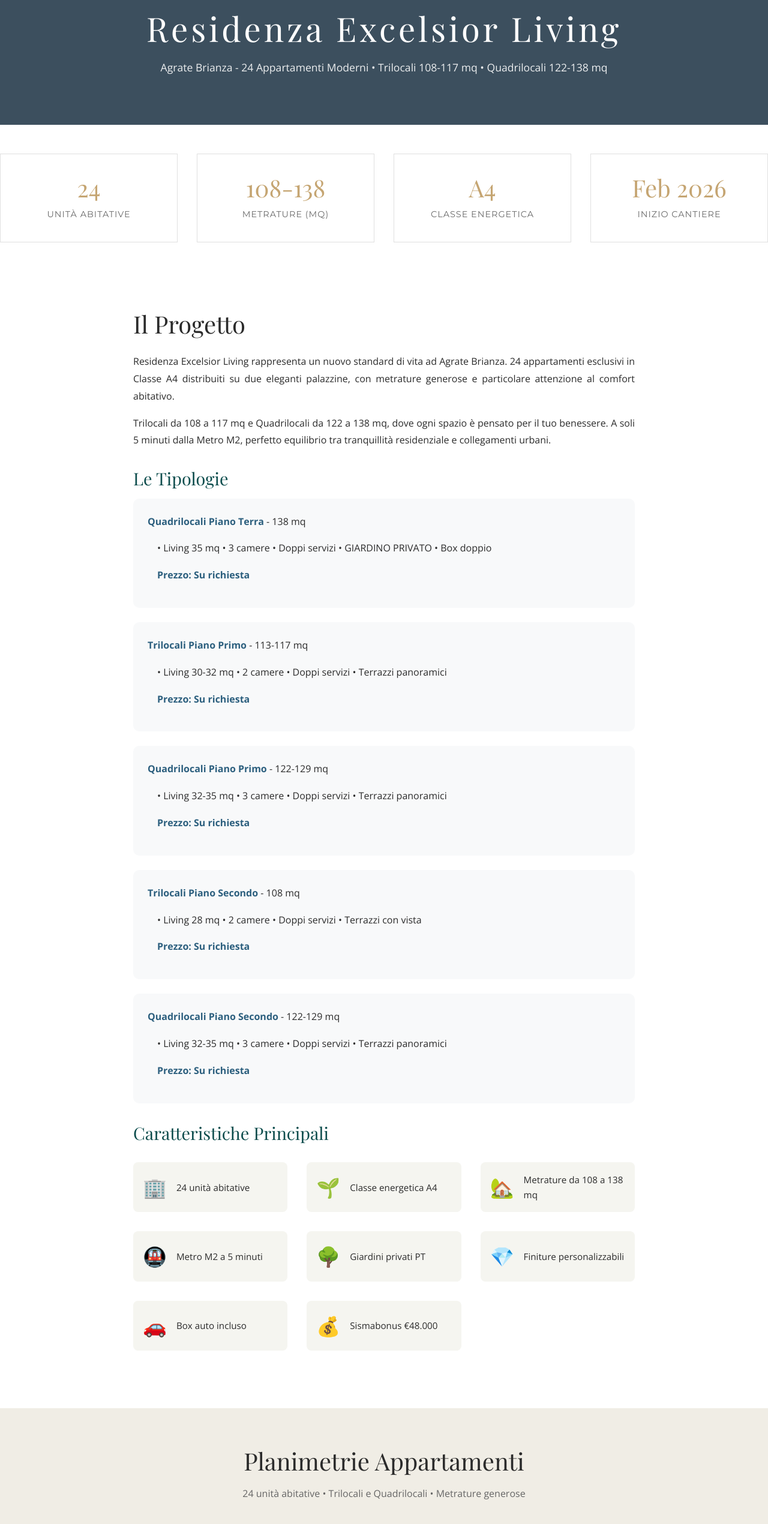
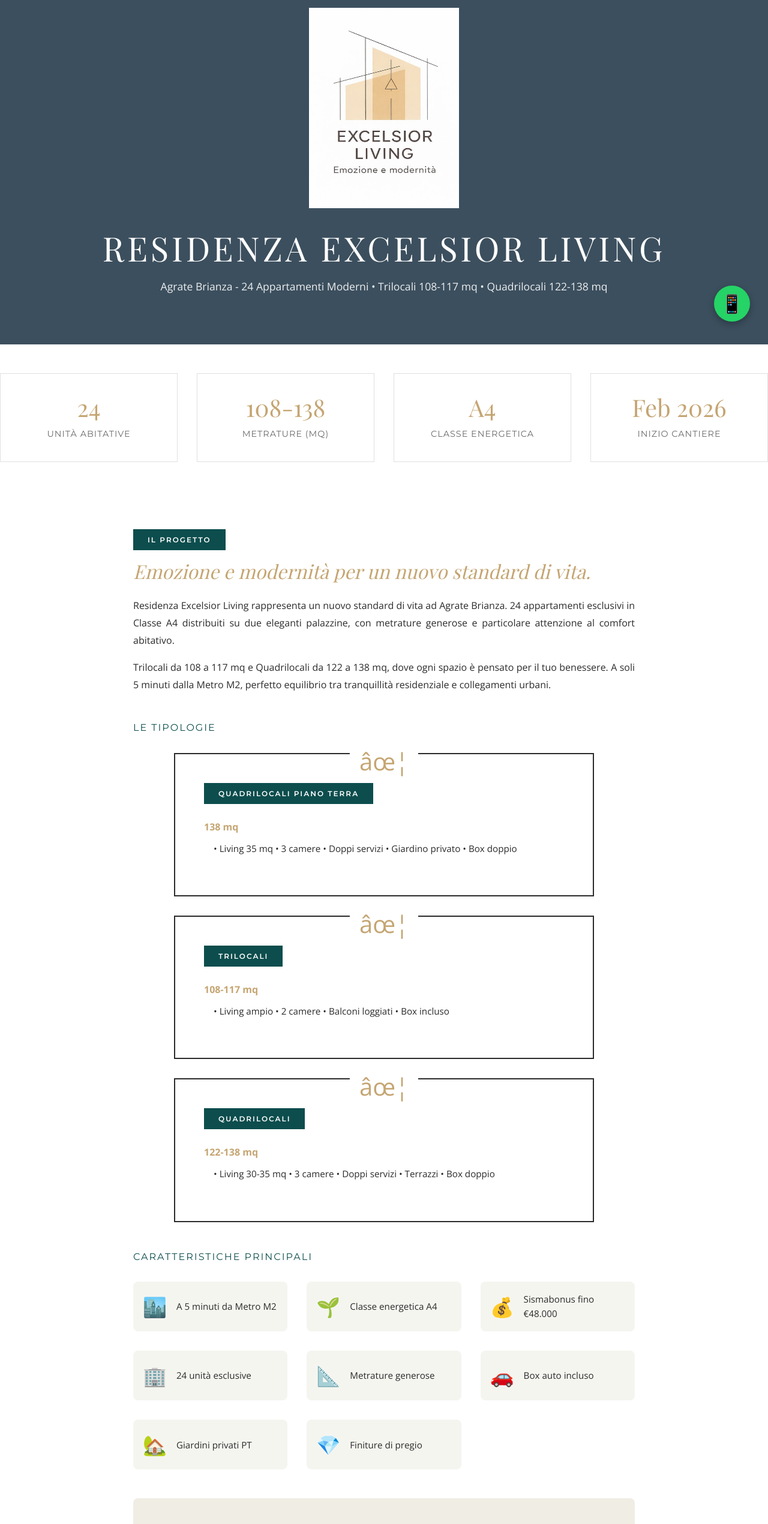
Before and after one commit to max11beretta-creator/smliving-website, a React (Vite) app: page /excelsior-living in a window 1280 px wide. Shown: the part 234-2774 px from the top of the page at 60% size. Built offline with nearby package versions, Linux system fonts and the light colour scheme; a web font is replaced by a local one.

Commit message:
Revamp Excelsior Living page with new design elements
Updated the Excelsior Living page with a new logo, revised headings, and improved layout for better visual appeal. Enhanced the description and features sections for clarity and added a WhatsApp contact button.

```diff
--- a/src/pages/ExcelsiorLiving.jsx
+++ b/src/pages/ExcelsiorLiving.jsx
@@ -1,8 +1,19 @@
 function ExcelsiorLiving() {
   return (
     <div className="project-detail">
+      {/* Hero with Logo */}
       <section className="project-hero">
-        <h1>Residenza Excelsior Living</h1>
+        <img
+          src="/images/logos/excelsior-logo.png"
+          alt="Excelsior Living - Emozione e modernità"
+          style={{
+            maxWidth: '250px',
+            height: 'auto',
+            margin: '0 auto 2rem',
+            display: 'block'
+          }}
+        />
+        <h1>RESIDENZA EXCELSIOR LIVING</h1>
         <p>Agrate Brianza - 24 Appartamenti Moderni • Trilocali 108-117 mq • Quadrilocali 122-138 mq</p>
       </section>
 
@@ -27,7 +38,11 @@
         </div>
 
         <section className="description-section">
-          <h2>Il Progetto</h2>
+          <span className="label-category">IL PROGETTO</span>
+          <h2 className="title-gold">
+            Emozione e modernità per un nuovo standard di vita.
+          </h2>
+
           <p>
             Residenza Excelsior Living rappresenta un nuovo standard di vita ad Agrate Brianza.
             24 appartamenti esclusivi in Classe A4 distribuiti su due eleganti palazzine,
@@ -39,193 +54,207 @@
             tranquillità residenziale e collegamenti urbani.
           </p>
 
-          <h3 style={{marginTop: '2rem', marginBottom: '1rem'}}>Le Tipologie</h3>
+          <h3 style={{marginTop: '3rem', marginBottom: '1.5rem', fontFamily: 'var(--font-sans)', textTransform: 'uppercase', letterSpacing: '2px', fontSize: '1rem'}}>
+            Le Tipologie
+          </h3>
 
-          <div style={{background: '#f8f9fa', padding: '1.5rem', borderRadius: '10px', marginBottom: '1.5rem'}}>
-            <p><strong style={{color: '#2C5F7E'}}>Quadrilocali Piano Terra</strong> - 138 mq</p>
-            <p style={{marginLeft: '1rem'}}>• Living 35 mq • 3 camere • Doppi servizi • GIARDINO PRIVATO • Box doppio</p>
-            <p style={{marginLeft: '1rem', marginTop: '0.5rem', color: '#2C5F7E', fontWeight: 'bold'}}>
-              Prezzo: Su richiesta
-            </p>
+          <div className="overlay-box" style={{textAlign: 'left', marginBottom: '1.5rem'}}>
+            <span className="label-category">QUADRILOCALI PIANO TERRA</span>
+            <p style={{marginBottom: '0.5rem'}}><strong style={{color: 'var(--gold-elegant)'}}>138 mq</strong></p>
+            <p style={{marginLeft: '1rem', fontSize: '0.95rem'}}>• Living 35 mq • 3 camere • Doppi servizi • Giardino privato • Box doppio</p>
           </div>
 
-          <div style={{background: '#f8f9fa', padding: '1.5rem', borderRadius: '10px', marginBottom: '1.5rem'}}>
-            <p><strong style={{color: '#2C5F7E'}}>Trilocali Piano Primo</strong> - 113-117 mq</p>
-            <p style={{marginLeft: '1rem'}}>• Living 30-32 mq • 2 camere • Doppi servizi • Terrazzi panoramici</p>
-            <p style={{marginLeft: '1rem', marginTop: '0.5rem', color: '#2C5F7E', fontWeight: 'bold'}}>
-              Prezzo: Su richiesta
-            </p>
+          <div className="overlay-box" style={{textAlign: 'left', marginBottom: '1.5rem'}}>
+            <span className="label-category">TRILOCALI</span>
+            <p style={{marginBottom: '0.5rem'}}><strong style={{color: 'var(--gold-elegant)'}}>108-117 mq</strong></p>
+            <p style={{marginLeft: '1rem', fontSize: '0.95rem'}}>• Living ampio • 2 camere • Balconi loggiati • Box incluso</p>
           </div>
 
-          <div style={{background: '#f8f9fa', padding: '1.5rem', borderRadius: '10px', marginBottom: '1.5rem'}}>
-            <p><strong style={{color: '#2C5F7E'}}>Quadrilocali Piano Primo</strong> - 122-129 mq</p>
-            <p style={{marginLeft: '1rem'}}>• Living 32-35 mq • 3 camere • Doppi servizi • Terrazzi panoramici</p>
-            <p style={{marginLeft: '1rem', marginTop: '0.5rem', color: '#2C5F7E', fontWeight: 'bold'}}>
-              Prezzo: Su richiesta
-            </p>
+          <div className="overlay-box" style={{textAlign: 'left'}}>
+            <span className="label-category">QUADRILOCALI</span>
+            <p style={{marginBottom: '0.5rem'}}><strong style={{color: 'var(--gold-elegant)'}}>122-138 mq</strong></p>
+            <p style={{marginLeft: '1rem', fontSize: '0.95rem'}}>• Living 30-35 mq • 3 camere • Doppi servizi • Terrazzi • Box doppio</p>
           </div>
 
-          <div style={{background: '#f8f9fa', padding: '1.5rem', borderRadius: '10px', marginBottom: '1.5rem'}}>
-            <p><strong style={{color: '#2C5F7E'}}>Trilocali Piano Secondo</strong> - 108 mq</p>
-            <p style={{marginLeft: '1rem'}}>• Living 28 mq • 2 camere • Doppi servizi • Terrazzi con vista</p>
-            <p style={{marginLeft: '1rem', marginTop: '0.5rem', color: '#2C5F7E', fontWeight: 'bold'}}>
-              Prezzo: Su richiesta
-            </p>
-          </div>
+          <h3 style={{marginTop: '3rem', marginBottom: '1.5rem', fontFamily: 'var(--font-sans)', textTransform: 'uppercase', letterSpacing: '2px', fontSize: '1rem'}}>
+            Caratteristiche Principali
+          </h3>
 
-          <div style={{background: '#f8f9fa', padding: '1.5rem', borderRadius: '10px'}}>
-            <p><strong style={{color: '#2C5F7E'}}>Quadrilocali Piano Secondo</strong> - 122-129 mq</p>
-            <p style={{marginLeft: '1rem'}}>• Living 32-35 mq • 3 camere • Doppi servizi • Terrazzi panoramici</p>
-            <p style={{marginLeft: '1rem', marginTop: '0.5rem', color: '#2C5F7E', fontWeight: 'bold'}}>
-              Prezzo: Su richiesta
-            </p>
-          </div>
-
-          <h3 style={{marginTop: '2rem', marginBottom: '1rem'}}>Caratteristiche Principali</h3>
           <div className="features-grid">
             <div className="feature-item">
-              <span className="feature-icon">🏢</span>
-              <span>24 unità abitative</span>
+              <span className="feature-icon">🏙️</span>
+              <span>A 5 minuti da Metro M2</span>
             </div>
             <div className="feature-item">
               <span className="feature-icon">🌱</span>
               <span>Classe energetica A4</span>
             </div>
             <div className="feature-item">
-              <span className="feature-icon">🏡</span>
-              <span>Metrature da 108 a 138 mq</span>
+              <span className="feature-icon">💰</span>
+              <span>Sismabonus fino €48.000</span>
             </div>
             <div className="feature-item">
-              <span className="feature-icon">🚇</span>
-              <span>Metro M2 a 5 minuti</span>
+              <span className="feature-icon">🏢</span>
+              <span>24 unità esclusive</span>
             </div>
             <div className="feature-item">
-              <span className="feature-icon">🌳</span>
-              <span>Giardini privati PT</span>
-            </div>
-            <div className="feature-item">
-              <span className="feature-icon">💎</span>
-              <span>Finiture personalizzabili</span>
+              <span className="feature-icon">📐</span>
+              <span>Metrature generose</span>
             </div>
             <div className="feature-item">
               <span className="feature-icon">🚗</span>
               <span>Box auto incluso</span>
             </div>
             <div className="feature-item">
-              <span className="feature-icon">💰</span>
-              <span>Sismabonus €48.000</span>
+              <span className="feature-icon">🏡</span>
+              <span>Giardini privati PT</span>
             </div>
+            <div className="feature-item">
+              <span className="feature-icon">💎</span>
+              <span>Finiture di pregio</span>
+            </div>
+          </div>
+
+          <div style={{background: 'var(--bg-cream)', padding: '2rem', borderRadius: '8px', marginTop: '3rem'}}>
+            <h3 style={{color: 'var(--teal-dark)', marginBottom: '1rem'}}>
+              💰 Sismabonus 80% - Risparmio fino a €48.000
+            </h3>
+            <p>
+              Grazie al <strong>Sismabonus 80%</strong>, puoi beneficiare di una detrazione fiscale
+              eccezionale fino a €48.000 per l'acquisto del tuo appartamento in Residenza Excelsior Living.
+            </p>
+            <p style={{marginTop: '1rem'}}>
+              Un'opportunità unica per investire in un immobile di nuova costruzione con un risparmio
+              significativo e la massima sicurezza antisismica.
+            </p>
           </div>
         </section>
 
+        {/* Download Brochure */}
+        <div className="download-section">
+          <h3>Scarica la Brochure Completa</h3>
+          <p>Tutte le informazioni dettagliate su Residenza Excelsior Living</p>
+          <a href="/brochures/excelsior-living.pdf" className="download-button" download>
+            📥 SCARICA BROCHURE PDF
+          </a>
+        </div>
+
+        {/* Gallery Section */}
         <section className="gallery-section">
-          <h2>Planimetrie Appartamenti</h2>
-          <p style={{marginBottom: '2rem', color: '#666', textAlign: 'center'}}>
-            24 unità abitative • Trilocali e Quadrilocali • Metrature generose
+          <span className="label-category">PLANIMETRIE</span>
+          <h2 style={{textAlign: 'center', marginTop: '1rem'}}>Planimetrie Appartamenti</h2>
+          <p style={{textAlign: 'center', color: 'var(--text-gray)', marginBottom: '3rem', fontSize: '1.05rem'}}>
+            24 unità • Trilocali 108-117 mq • Quadrilocali 122-138 mq
           </p>
 
-          {/* PIANO TERRA - A01-A04 */}
           <div style={{marginBottom: '3rem'}}>
-            <h3 style={{color: '#2C5F7E', marginBottom: '1.5rem'}}>Piano Terra - Quadrilocali 138 mq con Giardino</h3>
+            <h3 style={{color: 'var(--gold-elegant)', marginBottom: '1.5rem', textAlign: 'center'}}>
+              Piano Terra - Quadrilocali con Giardino
+            </h3>
             <div className="gallery-grid">
               <div className="gallery-item">
-                <img src="/images/excelsior-a01.jpg" alt="Appartamento A01 - Piano Terra 138 mq" />
-                <p style={{textAlign: 'center', marginTop: '0.5rem', fontWeight: 'bold', color: '#2C5F7E'}}>
-                  A01 - Piano Terra - 138 mq
-                </p>
+                <img src="/images/excelsior-a01.jpg" alt="Appartamento A01 - Piano Terra" />
+                <p>A01 - Piano Terra - 138 mq</p>
               </div>
               <div className="gallery-item">
-                <img src="/images/excelsior-a02.jpg" alt="Appartamento A02 - Piano Terra 138 mq" />
-                <p style={{textAlign: 'center', marginTop: '0.5rem', fontWeight: 'bold', color: '#2C5F7E'}}>
-                  A02 - Piano Terra - 138 mq
-                </p>
+                <img src="/images/excelsior-a02.jpg" alt="Appartamento A02 - Piano Terra" />
+                <p>A02 - Piano Terra - 138 mq</p>
               </div>
               <div className="gallery-item">
-                <img src="/images/excelsior-a03.jpg" alt="Appartamento A03 - Piano Terra 138 mq" />
-                <p style={{textAlign: 'center', marginTop: '0.5rem', fontWeight: 'bold', color: '#2C5F7E'}}>
-                  A03 - Piano Terra - 138 mq
-                </p>
+                <img src="/images/excelsior-a03.jpg" alt="Appartamento A03 - Piano Terra" />
+                <p>A03 - Piano Terra - 122 mq</p>
               </div>
               <div className="gallery-item">
-                <img src="/images/excelsior-a04.jpg" alt="Appartamento A04 - Piano Terra 138 mq" />
-                <p style={{textAlign: 'center', marginTop: '0.5rem', fontWeight: 'bold', color: '#2C5F7E'}}>
-                  A04 - Piano Terra - 138 mq
-                </p>
+                <img src="/images/excelsior-a04.jpg" alt="Appartamento A04 - Piano Terra" />
+                <p>A04 - Piano Terra - 122 mq</p>
               </div>
             </div>
           </div>
 
-          {/* PIANO PRIMO - A05-A08 */}
           <div style={{marginBottom: '3rem'}}>
-            <h3 style={{color: '#2C5F7E', marginBottom: '1.5rem'}}>Piano Primo - Trilocali e Quadrilocali</h3>
+            <h3 style={{color: 'var(--gold-elegant)', marginBottom: '1.5rem', textAlign: 'center'}}>
+              Piano Primo - Trilocali e Quadrilocali
+            </h3>
             <div className="gallery-grid">
               <div className="gallery-item">
                 <img src="/images/excelsior-a05.jpg" alt="Appartamento A05 - Piano Primo" />
-                <p style={{textAlign: 'center', marginTop: '0.5rem', fontWeight: 'bold', color: '#2C5F7E'}}>
-                  A05 - Piano Primo
-                </p>
+                <p>A05 - Piano Primo - 117 mq</p>
               </div>
               <div className="gallery-item">
                 <img src="/images/excelsior-a06.jpg" alt="Appartamento A06 - Piano Primo" />
-                <p style={{textAlign: 'center', marginTop: '0.5rem', fontWeight: 'bold', color: '#2C5F7E'}}>
-                  A06 - Piano Primo
-                </p>
+                <p>A06 - Piano Primo - 108 mq</p>
               </div>
               <div className="gallery-item">
                 <img src="/images/excelsior-a07.jpg" alt="Appartamento A07 - Piano Primo" />
-                <p style={{textAlign: 'center', marginTop: '0.5rem', fontWeight: 'bold', color: '#2C5F7E'}}>
-                  A07 - Piano Primo
-                </p>
+                <p>A07 - Piano Primo - 122 mq</p>
               </div>
               <div className="gallery-item">
                 <img src="/images/excelsior-a08.jpg" alt="Appartamento A08 - Piano Primo" />
-                <p style={{textAlign: 'center', marginTop: '0.5rem', fontWeight: 'bold', color: '#2C5F7E'}}>
-                  A08 - Piano Primo
-                </p>
+                <p>A08 - Piano Primo - 122 mq</p>
               </div>
             </div>
           </div>
 
-          {/* PIANO SECONDO - A09-A12 */}
           <div>
-            <h3 style={{color: '#2C5F7E', marginBottom: '1.5rem'}}>Piano Secondo - Trilocali e Quadrilocali</h3>
+            <h3 style={{color: 'var(--gold-elegant)', marginBottom: '1.5rem', textAlign: 'center'}}>
+              Piano Secondo - Trilocali e Quadrilocali
+            </h3>
             <div className="gallery-grid">
               <div className="gallery-item">
                 <img src="/images/excelsior-a09.jpg" alt="Appartamento A09 - Piano Secondo" />
-                <p style={{textAlign: 'center', marginTop: '0.5rem', fontWeight: 'bold', color: '#2C5F7E'}}>
-                  A09 - Piano Secondo
-                </p>
+                <p>A09 - Piano Secondo - 117 mq</p>
               </div>
               <div className="gallery-item">
                 <img src="/images/excelsior-a10.jpg" alt="Appartamento A10 - Piano Secondo" />
-                <p style={{textAlign: 'center', marginTop: '0.5rem', fontWeight: 'bold', color: '#2C5F7E'}}>
-                  A10 - Piano Secondo
-                </p>
+                <p>A10 - Piano Secondo - 108 mq</p>
               </div>
               <div className="gallery-item">
                 <img src="/images/excelsior-a11.jpg" alt="Appartamento A11 - Piano Secondo" />
-                <p style={{textAlign: 'center', marginTop: '0.5rem', fontWeight: 'bold', color: '#2C5F7E'}}>
-                  A11 - Piano Secondo
-                </p>
+                <p>A11 - Piano Secondo - 122 mq</p>
               </div>
               <div className="gallery-item">
                 <img src="/images/excelsior-a12.jpg" alt="Appartamento A12 - Piano Secondo" />
-                <p style={{textAlign: 'center', marginTop: '0.5rem', fontWeight: 'bold', color: '#2C5F7E'}}>
-                  A12 - Piano Secondo
-                </p>
+                <p>A12 - Piano Secondo - 122 mq</p>
               </div>
             </div>
           </div>
         </section>
 
+        {/* Map Section */}
         <section className="map-section">
-          <h2>Posizione</h2>
-          <p style={{marginBottom: '1.5rem', color: '#666'}}>
-            Via Marzabotto, 7 - 20864 Agrate Brianza (MB) • Metro M2 a 5 minuti
+          <span className="label-category">LOCATION</span>
+          <h2 style={{textAlign: 'center', marginTop: '1rem'}}>Posizione Strategica</h2>
+          <p style={{textAlign: 'center', color: 'var(--text-gray)', marginBottom: '2rem', fontSize: '1.05rem'}}>
+            Via della Costituzione - 20864 Agrate Brianza (MB)
           </p>
+
+          <div style={{background: 'var(--bg-light)', padding: '2rem', marginBottom: '2rem'}}>
+            <h3 style={{textAlign: 'center', marginBottom: '1.5rem', color: 'var(--teal-dark)'}}>
+              Collegamenti e Servizi
+            </h3>
+            <div style={{display: 'grid', gridTemplateColumns: 'repeat(auto-fit, minmax(200px, 1fr))', gap: '1.5rem'}}>
+              <div style={{textAlign: 'center'}}>
+                <div style={{fontSize: '2rem', marginBottom: '0.5rem'}}>🚇</div>
+                <p><strong>Metro M2</strong><br/>5 minuti</p>
+              </div>
+              <div style={{textAlign: 'center'}}>
+                <div style={{fontSize: '2rem', marginBottom: '0.5rem'}}>🏢</div>
+                <p><strong>Centro Agrate</strong><br/>3 minuti</p>
+              </div>
+              <div style={{textAlign: 'center'}}>
+                <div style={{fontSize: '2rem', marginBottom: '0.5rem'}}>🏪</div>
+                <p><strong>Supermercati</strong><br/>2 minuti</p>
+              </div>
+              <div style={{textAlign: 'center'}}>
+                <div style={{fontSize: '2rem', marginBottom: '0.5rem'}}>🏫</div>
+                <p><strong>Scuole</strong><br/>5 minuti</p>
+              </div>
+            </div>
+          </div>
+
           <div className="map-container">
             <iframe
-              src="https://www.google.com/maps/embed?pb=!1m18!1m12!1m3!1d2796.5!2d9.35!3d45.56!2m3!1f0!2f0!3f0!3m2!1i1024!2i768!4f13.1!3m3!1m2!1s0x0%3A0x0!2zNDXCsDMzJzM2LjAiTiA5wrAyMScwMC4wIkU!5e0!3m2!1sit!2sit!4v1234567890"
+              src="https://www.google.com/maps/embed?pb=!1m18!1m12!1m3!1d2795.5!2d9.35!3d45.56!2m3!1f0!2f0!3f0!3m2!1i1024!2i768!4f13.1!3m3!1m2!1s0x0%3A0x0!2zNDXCsDMzJzM2LjAiTiA5wrAyMScwMC4wIkU!5e0!3m2!1sit!2sit!4v1234567890"
               width="100%"
               height="100%"
               style={{border: 0}}
@@ -237,17 +266,30 @@
           </div>
         </section>
 
+        {/* CTA Section */}
         <section className="cta-section">
           <h2>Interessato a Excelsior Living?</h2>
-          <p>Contattaci per maggiori informazioni, prezzi e per prenotare una visita</p>
-          <div style={{display: 'flex', gap: '1rem', justifyContent: 'center', marginTop: '1.5rem'}}>
-            <a href="/contatti" className="cta-button">Contattaci</a>
-            <a href="mailto:agrate@smliving.it" className="cta-button">Invia Email</a>
+          <p>Contattaci per maggiori informazioni e per prenotare una visita</p>
+          <div style={{display: 'flex', gap: '1rem', justifyContent: 'center', marginTop: '1.5rem', flexWrap: 'wrap'}}>
+            <a href="/contatti" className="cta-button">CONTATTACI</a>
+            <a href="mailto:agrate@smliving.it" className="cta-button">INVIA EMAIL</a>
+            <a href="https://wa.me/393467854342" className="cta-button" style={{background: '#25D366'}}>WHATSAPP</a>
           </div>
         </section>
       </div>
+
+      {/* WhatsApp Float Button */}
+      <a
+        href="https://wa.me/393467854342"
+        className="whatsapp-float"
+        target="_blank"
+        rel="noopener noreferrer"
+        aria-label="Contattaci su WhatsApp"
+      >
+        📱
+      </a>
     </div>
   );
 }
 
-export default ExcelsiorLiving;"Update Excelsior Living with new design"
+export default ExcelsiorLiving;"Update Excelsior with logo and new design"
```
